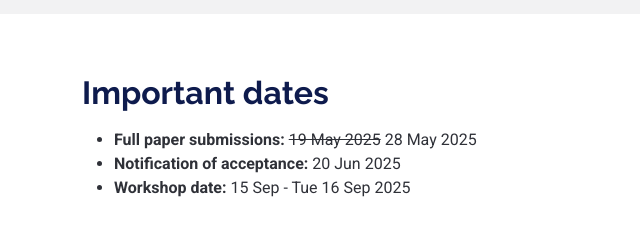
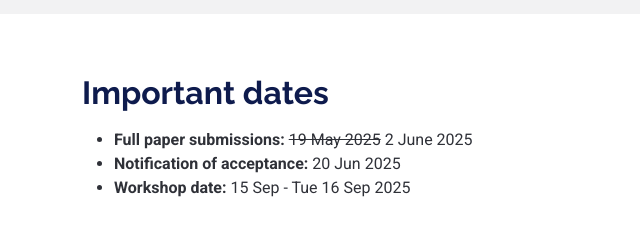
Before and after one commit to ArchDTO/archdto2025, a plain HTML site: page index.html in a window 1280 px wide. Shown: the part 1940-2180 px from the top of the page, 0-640 px from the left. Drawn offline with Linux system fonts and the light colour scheme.

Commit message:
new date

```diff
--- a/index.html
+++ b/index.html
@@ -200,7 +200,7 @@ session, key topics include, but are not limited to:<p style="text-align: justif
         <h2><b> Important dates</b><br></h2>
         <p style="text-align: justify;">
           <ul>
-            <li><b>Full paper submissions:</b> <s>19 May 2025</s> 28 May 2025</li>
+            <li><b>Full paper submissions:</b> <s>19 May 2025</s> 2 June 2025</li>
             <li><b>Notification of acceptance:</b> 20 Jun 2025</li>
             <li><b>Workshop date:</b> 15 Sep - Tue 16 Sep 2025</li>
           </ul>
```
